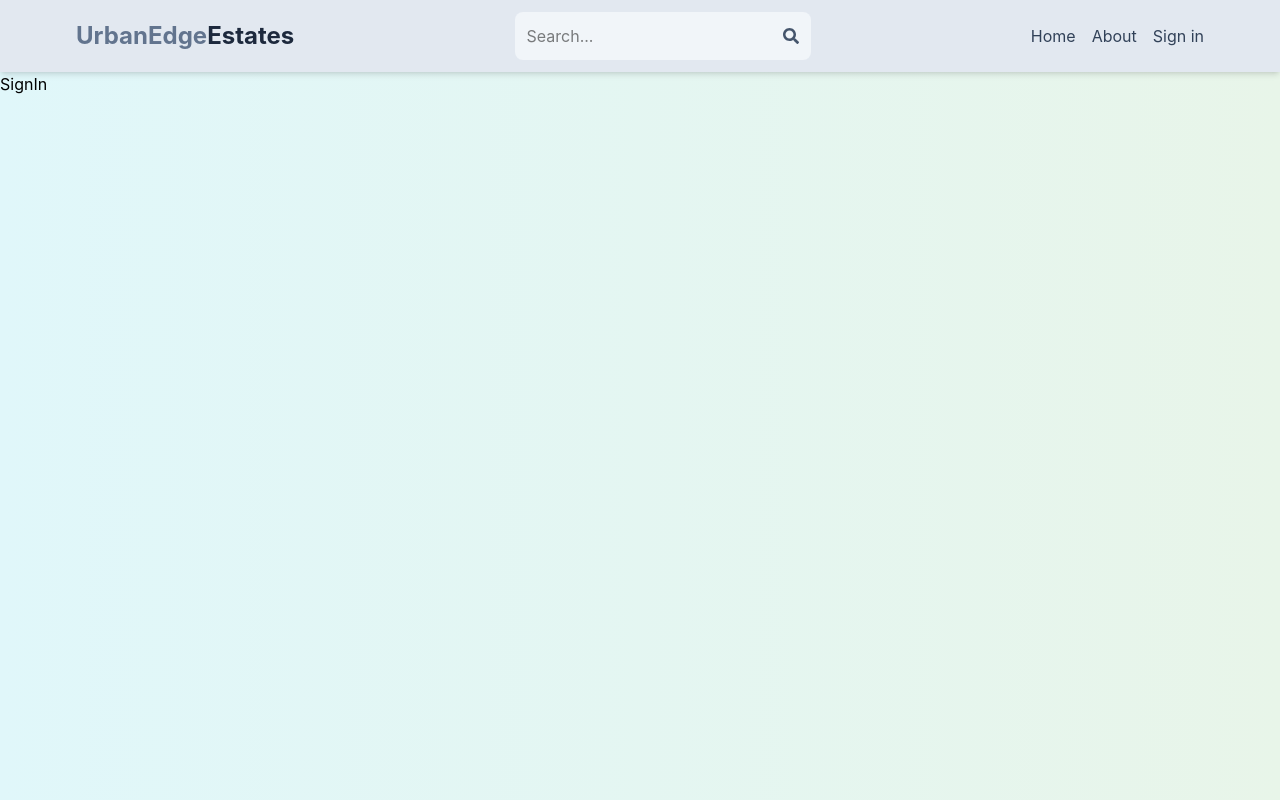
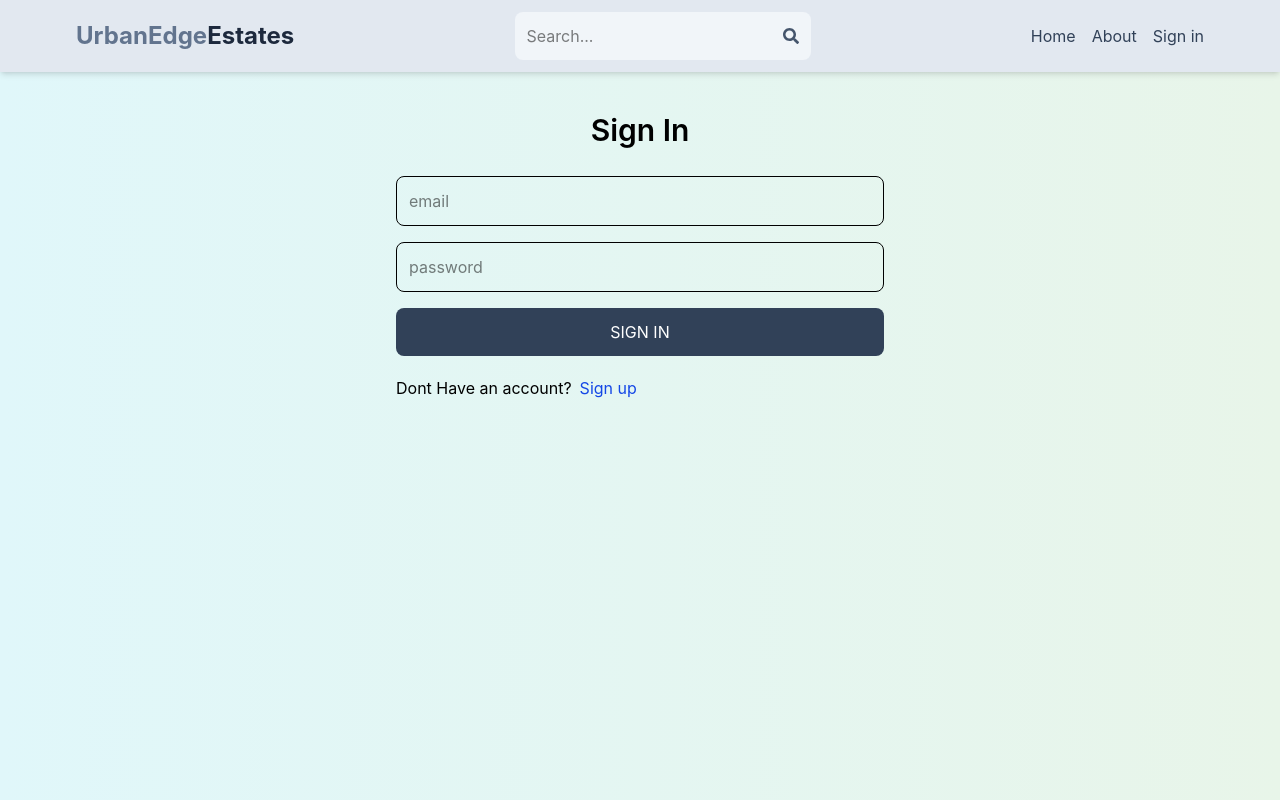
Before and after one commit to SajidRai50/mern-estate-B, a React (Vite) app in the folder client/: page /sign-in in a window 1280 px wide. Built offline with nearby package versions, Linux system fonts and the light colour scheme.

Commit message:
signIn Logic

```diff
--- a/client/src/App.jsx
+++ b/client/src/App.jsx
@@ -1,6 +1,6 @@
 import React from "react";
 import { BrowserRouter, Route, Routes } from "react-router-dom";
-import { SignIn } from "./pages/SignIn";
+import { SignIn } from "./pages/SignIn.jsx";
 import { SignUp } from "./pages/SignUp.jsx";
 import { Profile } from "./pages/Profile";
 import { Home } from "./pages/Home.jsx";
--- a/client/src/pages/SignIn.jsx
+++ b/client/src/pages/SignIn.jsx
@@ -1,7 +1,78 @@
-import React from 'react'
+import React, { useState } from "react";
+import { Link, useNavigate } from "react-router-dom";
+export const SignIn = () => {
+  const [formData, setFormData] = useState({});
+  const [error, setError] = useState(null);
+  const [loading, setLoading] = useState(false);
+  const navigate =useNavigate();
 
-export const SignIn = () => {
+  const handleChange = (e) => {
+    setFormData({
+      ...formData,
+      [e.target.id]: e.target.value,
+    });
+  };
+  const handleSubmit = async (e) => {
+    e.preventDefault();
+    try {
+      setLoading(true);
+      const res = await fetch("/api/auth/signin", {
+        method: "POST",
+        headers: {
+          "content-Type": "application/json",
+        },
+        body: JSON.stringify(formData),
+      });
+      const data = await res.json();
+      console.log(data);
+      if (data.success === false) {
+        setLoading(false);
+        setError(data.message);
+
+        return;
+      }
+      setLoading(false);
+      setError(null);
+      navigate('/')
+    } catch (error) {
+      setLoading(false);
+      setError(error.message);
+    }
+  };
   return (
-    <div>SignIn</div>
-  )
-}
+    <div className="p-3 max-w-lg mx-auto">
+      <h1 className="text-3xl text-center font-semibold my-7">Sign In</h1>
+      <form onSubmit={handleSubmit} className="flex flex-col gap-4">
+
+        <input
+          type="email"
+          placeholder="email"
+          className="border p-3 rounded-lg"
+          id="email"
+          onChange={handleChange}
+        />
+        <input
+          type="password"
+          placeholder="password"
+          className="border p-3 rounded-lg"
+          id="password"
+          onChange={handleChange}
+        />
+
+        <button
+          disabled={loading}
+          className="bg-slate-700 text-white p-3 rounded-lg uppercase hover:opacity-95 disabled:opacity-80"
+        >
+          {loading ? " loading..." : "Sign In"}
+        </button>
+      </form>
+      <div className="flex gap-2 mt-5">
+        <p> Dont Have an account?</p>
+        <Link to={"/sign-up"}>
+          <span className="text-blue-700">Sign up</span>
+        </Link>
+      </div>
+      {error && <p className="text-red-500 mt-5">{error}</p>}
+    </div>
+  );
+};
```
